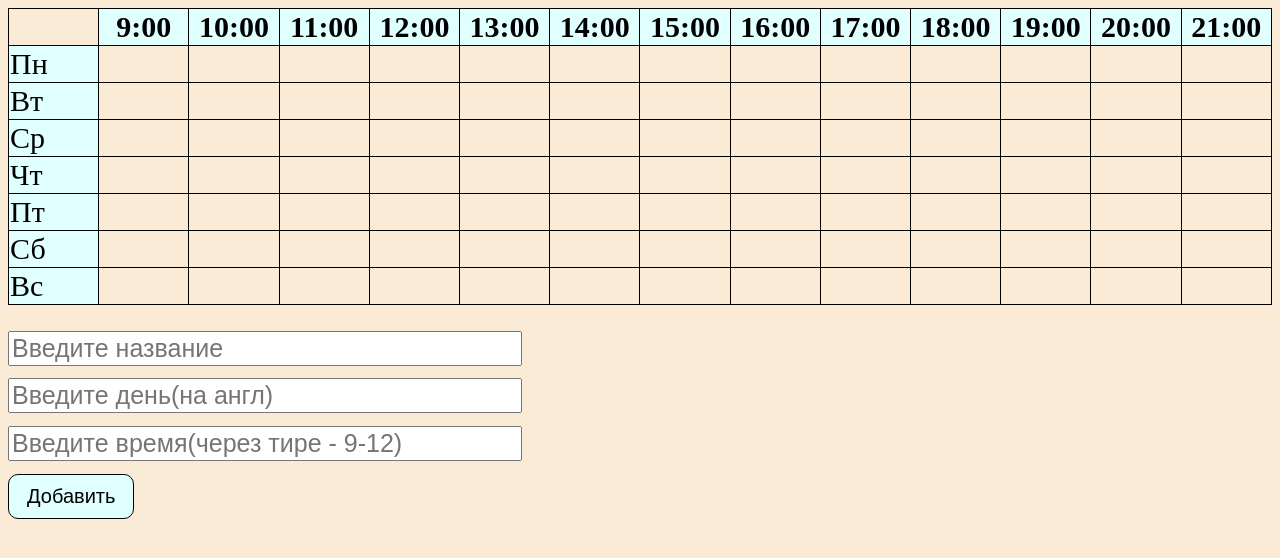
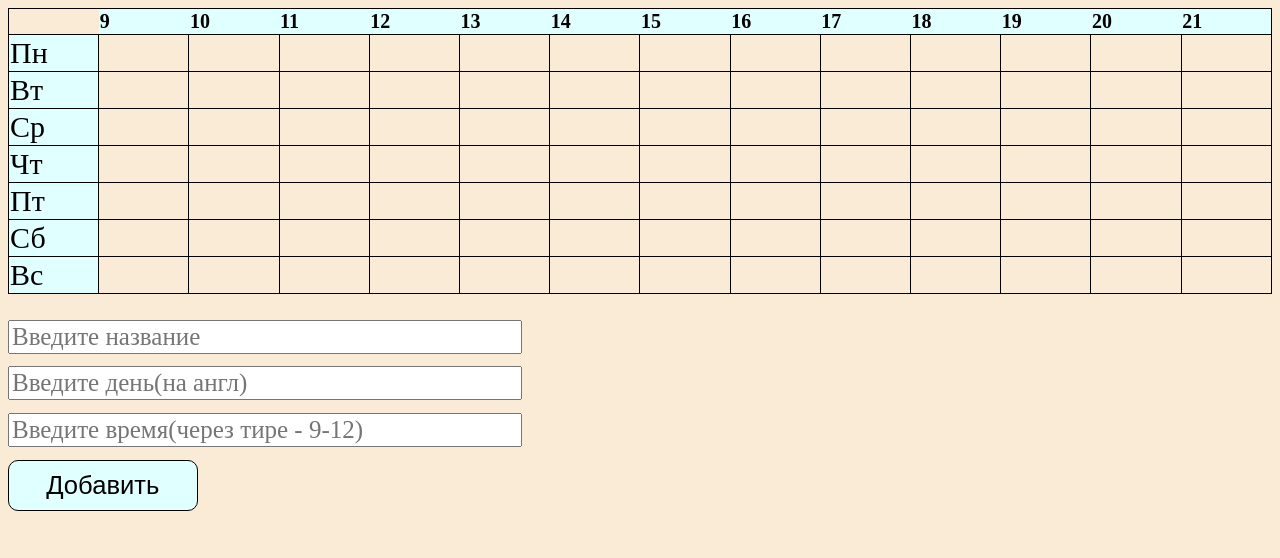
Before and after one commit to F0rg1tWh0/timetable, a plain HTML site: page index.html in a window 1280 px wide. Drawn offline with Linux system fonts and the light colour scheme.

Commit message:
do time on the center and add 1 condition

```diff
--- a/index.html
+++ b/index.html
@@ -11,19 +11,19 @@
 		<thead>
 			<tr>
 				<th></th>
-				<th class="hour">9:00</th>
-				<th class="hour">10:00</th>
-				<th class="hour">11:00</th>
-				<th class="hour">12:00</th>
-				<th class="hour">13:00</th>
-				<th class="hour">14:00</th>
-				<th class="hour">15:00</th>
-				<th class="hour">16:00</th>
-				<th class="hour">17:00</th>
-				<th class="hour">18:00</th>
-				<th class="hour">19:00</th>
-				<th class="hour">20:00</th>
-				<th class="hour">21:00</th>
+				<th class="hour">9</th>
+				<th class="hour">10</th>
+				<th class="hour">11</th>
+				<th class="hour">12</th>
+				<th class="hour">13</th>
+				<th class="hour">14</th>
+				<th class="hour">15</th>
+				<th class="hour">16</th>
+				<th class="hour">17</th>
+				<th class="hour">18</th>
+				<th class="hour">19</th>
+				<th class="hour">20</th>
+				<th class="hour">21</th>
 			</tr>
 		</thead>
 		<tbody>
--- a/js.js
+++ b/js.js
@@ -227,10 +227,8 @@ button.addEventListener('click', function () {
 	for (let i = 0; i <= newTime[1] - newTime[0]; i++) {
 		time.push((parseInt(newTime[0]) + i).toString())
 	}
-	console.log(time)
 	for (let i = 0; i < time.length; i++) {
 		let value = day + time[i]
-		// console.log(value);
 		for (let i = 0; i < mondays.length; i++) {
 			Func(mondays[i], mondayList[i], value, name, time)
 			Func(tuesdays[i], tuesdayList[i], value, name, time)
@@ -246,16 +244,15 @@ button.addEventListener('click', function () {
 function Func(dayValue, day, value, name, time) {
 	if (value == day && value.slice(-1) == time[0] && value.slice(-2) == 'y9') {
 		dayValue.classList.add('active')
-		dayValue.setAttribute('colspan', time.length)
+		dayValue.setAttribute('colspan', time.length - 1)
 		dayValue.innerHTML = name
 	} else if (
-		value == day &&
-		value.slice(-2) == time[0] &&
-		value.slice(-2) != 'y9'
+		value == day && value.slice(-2) == time[0] && value.slice(-2) != 'y9'
 	) {
-		dayValue.classList.add('aactive')
-		dayValue.setAttribute('colspan', time.length)
+		dayValue.classList.add('active')
+		dayValue.setAttribute('colspan', time.length - 1)
 		dayValue.innerHTML = name
+	} else if (value == day && value.slice(-2) == time[1]) {
 	} else if (value == day) {
 		dayValue.remove()
 	}
--- a/style.css
+++ b/style.css
@@ -6,11 +6,20 @@ td {
 	width: 7.14%;
 }
 thead {
+	border: 1px solid black;
 	height: 10%;
+	font-size: 20px;
+	text-align: left;
+	background-color: lightcyan;
 }
-thead th {
-	border: 1px solid black;
+thead:first-child{
+	background: transparent;
 }
+/* thead th {
+	position: relative;
+	right: 10px;
+	right: 1vw;
+}  */
 table {
 	width: 100%;
 	height: 75%;
@@ -35,10 +44,11 @@ input {
 	width: 40%;
 	/* padding: 10px 0 10px 0; */
 	font-size: 25px;
+	font-family: Ubuntu Mono
 }
 button {
-	font-size: 20px;
-	width: 10%;
+	font-size: 2vw;
+	width: 15%;
 	padding: 10px;
 	border-radius: 10px;
 	border: 1px solid black;
@@ -60,10 +70,7 @@ button:hover {
 	text-align: center;
 	/* font-size: 20px; */
 }
-.aactive {
-	background-color: lightcyan;
-	text-align: center;
-}
+
 
 button:after {
 	position: absolute;
```
